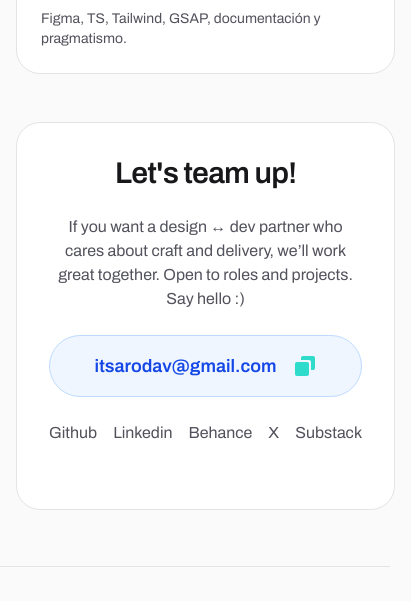
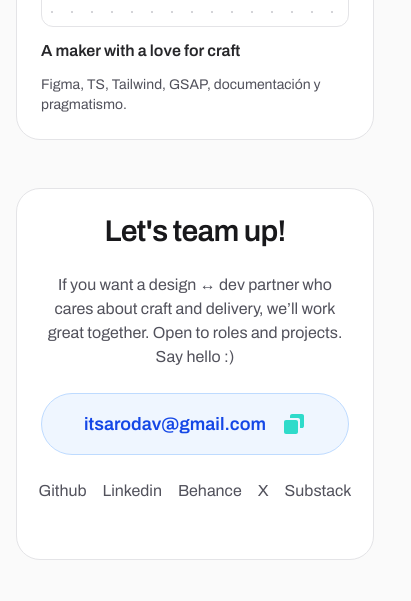
Before and after one commit to itsarodav/web-portfolio, a website built with Vite: page about.html in a window 390 px wide. Shown: the part 2391-2992 px from the top of the page, 411 px wide, since content can reach past the window. Built offline with nearby package versions, Linux system fonts and the light colour scheme.

Commit message:
width fixed

```diff
--- a/about.html
+++ b/about.html
@@ -19,7 +19,7 @@
 
     <body class="flex min-h-screen flex-col bg-zinc-50 text-zinc-900 dark:bg-zinc-950 dark:text-zinc-100">
         <div data-include="header"></div>
-        <main class="mx-auto max-w-5xl grow px-4 py-14">
+        <main class="mx-auto w-full max-w-5xl grow px-4 py-14">
 
         <!-- Fun bio card -->
         <div class="mt-2 flex flex-col items-start gap-6 rounded-4xl bg-sky-600 p-6 dark:bg-blue-300 md:flex-row md:items-start md:gap-8 md:mt-8 md:p-8">
--- a/index.html
+++ b/index.html
@@ -20,7 +20,7 @@
 
   <body class="flex min-h-screen flex-col bg-zinc-50 text-zinc-900 dark:bg-zinc-950 dark:text-zinc-100">
     <div data-include="header"></div>
-    <main class="mx-auto max-w-6xl grow px-4 pb-14">
+    <main class="mx-auto w-full max-w-6xl grow px-4 pb-14">
       <!-- HERO -->
       <section class="mx-auto flex min-h-[72vh] max-w-7xl gap-4 flex-col items-center justify-center px-4 py-10 text-center md:px-9 md:py-16">
         <h1 class="text-balance text-4xl font-bold leading-[1.1] -tracking-2 text-zinc-800 dark:text-zinc-50 md:text-6xl">
--- a/public/partials/contact.html
+++ b/public/partials/contact.html
@@ -1,4 +1,4 @@
-<section class=" flex flex-col justify-center gap-6 rounded-3xl border border-zinc-200 bg-white p-8 md:p-12 dark:border-zinc-800 dark:bg-zinc-900">
+<section class=" flex flex-col justify-center gap-6 rounded-3xl border border-zinc-200 bg-white p-6 md:p-12 dark:border-zinc-800 dark:bg-zinc-900">
     <h2 class="text-3xl text-center font-semibold tracking-tight">Let's team up!</h2>
     <p class="text-base text-center text-zinc-600 dark:text-zinc-300">If you want a design ↔ dev partner who cares about craft and delivery, we’ll work great together. Open to roles and projects. Say hello :)</p>
     <button
--- a/resume.html
+++ b/resume.html
@@ -20,7 +20,7 @@
 
     <body class="flex min-h-screen flex-col bg-zinc-50 text-zinc-900 dark:bg-zinc-950 dark:text-zinc-100">
         <div data-include="header"></div>
-        <main class="mx-auto max-w-5xl grow px-4 py-14 ">
+        <main class="mx-auto w-full max-w-5xl grow px-4 py-14">
             <section class="mb-14">
                 <!-- Title + PDF button -->
                 <div class="flex flex-wrap items-center justify-between gap-4">
--- a/src/styles.css
+++ b/src/styles.css
@@ -15,4 +15,8 @@
         font-family: var(--font-sans);
         overflow-x: clip;
     }
+    body {
+        max-width: 100%;
+        overflow-x: clip;
+    }
 }
```
